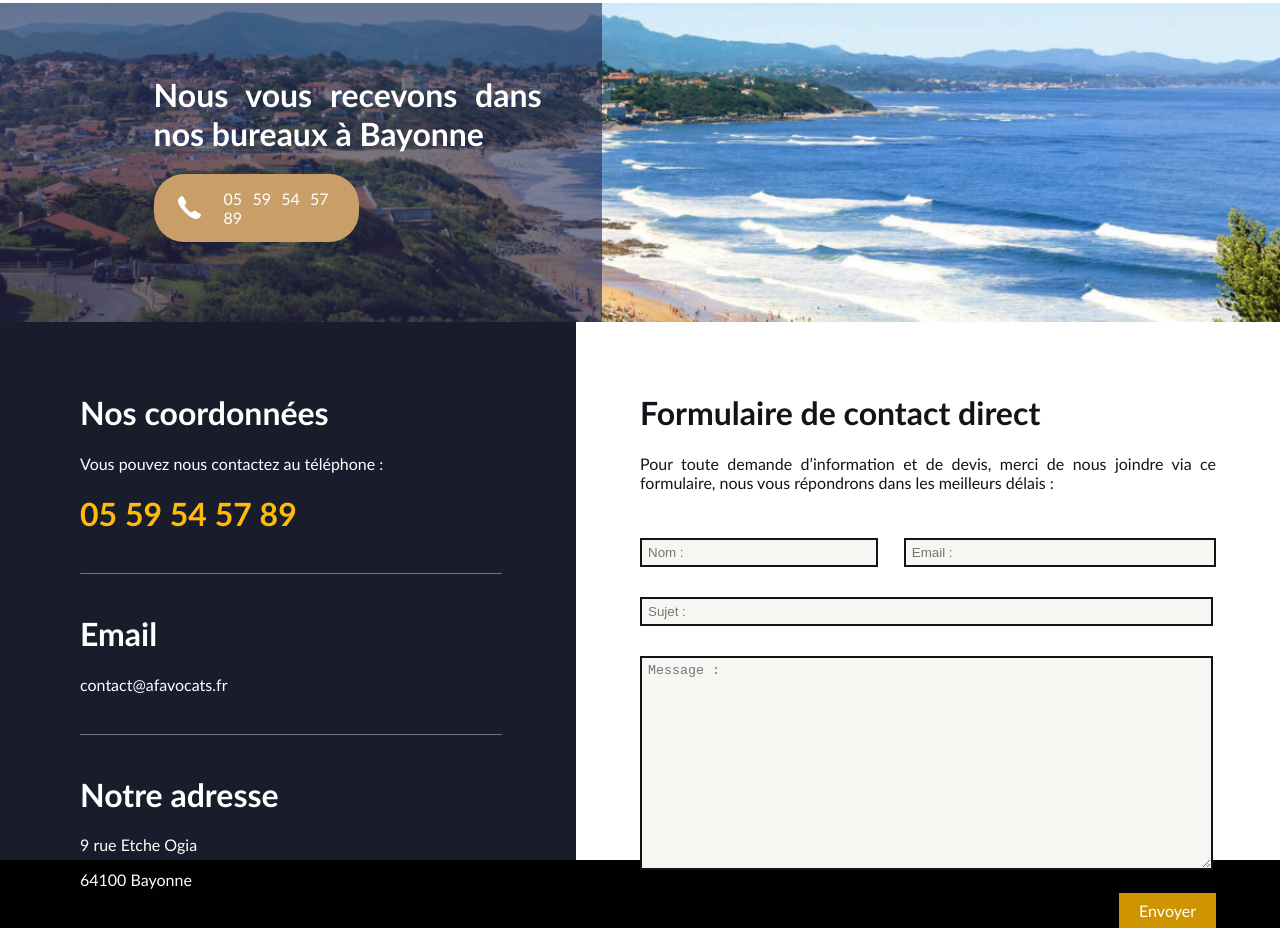
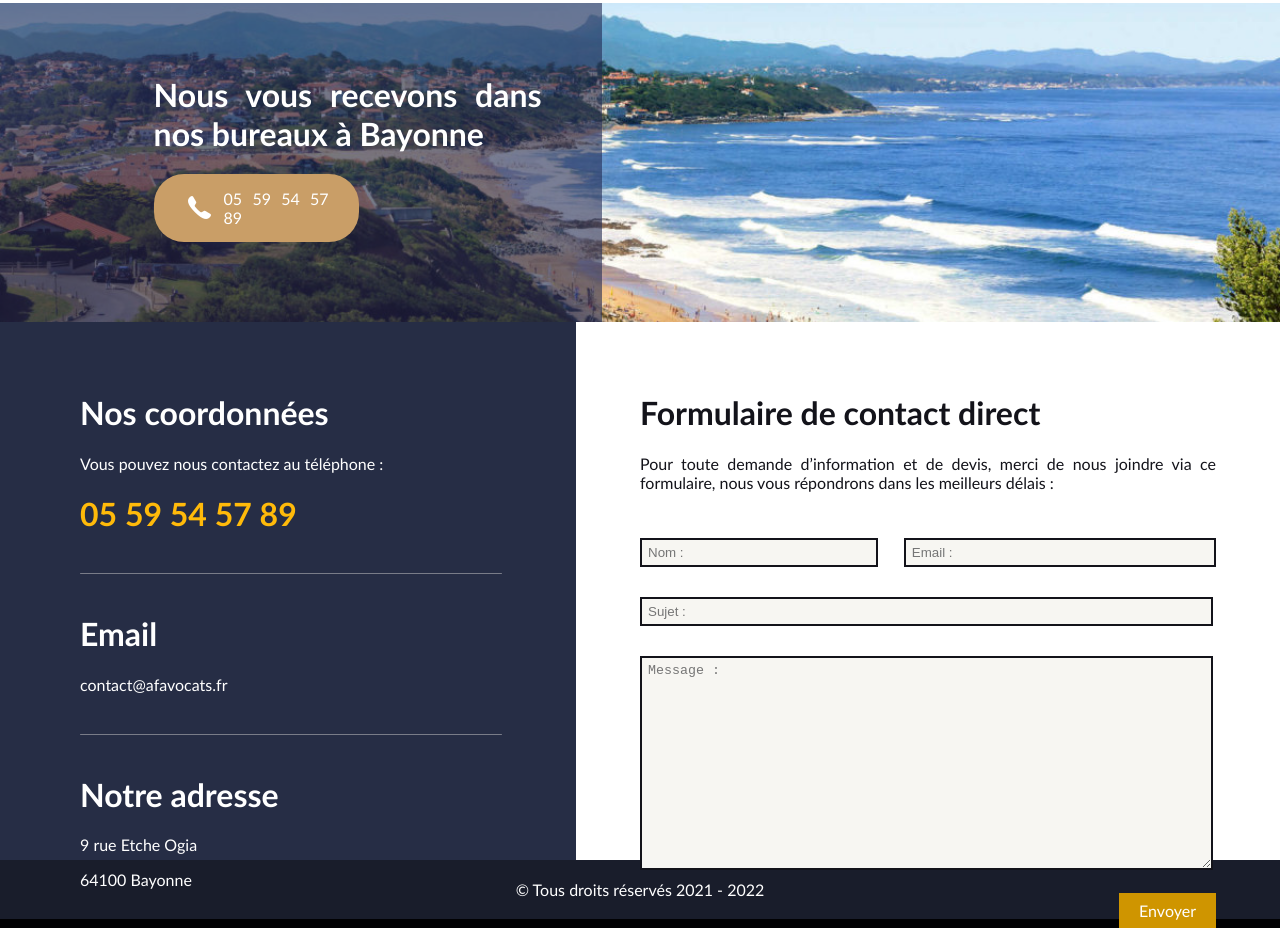
Before and after one commit to OlivierFch/Web-Design-JDAvocats, a plain HTML site: page index.html in a window 1280 px wide. Shown: the part 3213-4141 px from the top of the page. Drawn offline with nearby package versions, Linux system fonts and the light colour scheme.

Commit message:
Réalisation du Footer

```diff
--- a/index.html
+++ b/index.html
@@ -240,9 +240,11 @@
         </div>
     </div>
 
-    <footer>
-
-    </footer>
+    <div id="pied">
+        <p class="droits">
+            © Tous droits réservés 2021 - 2022
+        </p>
+    </div>
 
 
     <script src="https://cdnjs.cloudflare.com/ajax/libs/jquery/3.6.0/jquery.min.js"
--- a/styles.css
+++ b/styles.css
@@ -14,6 +14,7 @@
     --yellow: #FFBA0A;
     --dark_yellow: #CF9500;
     --blue: #344183;
+    --marine-clair: #262D45;
 
     --font-titre-partie: #A9814E;
     --fond-input: #F7F6F2;
@@ -380,8 +381,6 @@ body {
 }
 
 #rappel_contact_tel .rappel_contact_section a img {
-    position: relative;
-    right: 10px;
     padding-right: 10px;
 }
 
@@ -393,7 +392,7 @@ body {
 /* -------------------------------- Contact section -------------------------------- */
 
 #contact {
-    height: fit-content;
+    height: 42vw;
     background-color: var(--orange);
 
     display: flex;
@@ -405,7 +404,8 @@ body {
 .bloc_information {
     height: 42vw;
     width: 45%;
-    background-color: var(--dark_grey);
+    /* background-color: var(--marine); */
+    background-color: var(--marine-clair);
     color: var(--white);
     font-size: 1.3rem;
 }
@@ -518,6 +518,27 @@ body {
 }
 
 
+/* -------------------------------- Footer section -------------------------------- */
+
+#pied {
+    height: fit-content;
+    width: auto;
+    background-color: var(--dark_grey);
+
+    display: flex;
+    align-items: center;
+    justify-content: center;
+    flex-wrap: wrap;
+}
+
+#pied .droits {
+    width: 100%;
+    text-align: center;
+    color: var(--white);
+    padding: 4px 40px;
+}
+
+
 /* -------------------------------- Mobile device -------------------------------- */
 
 @media screen and (max-width: 600px) {
@@ -556,4 +577,6 @@ body {
     #rappel_contact_tel .rappel_contact_section {
         width: max-content;
     }
+
+
 }
```
